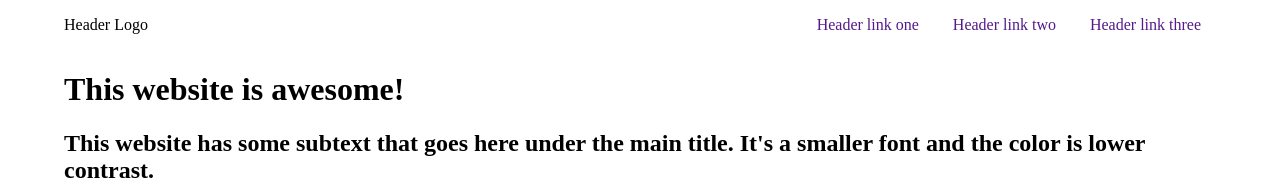
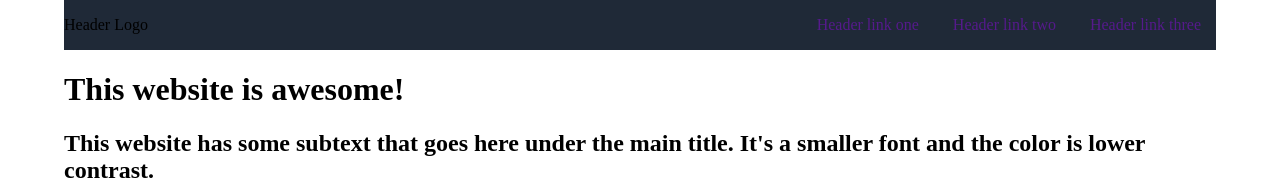
Before and after one commit to Besterfield19/landing-page, a plain HTML site: page index.html in a window 1280 px wide. Shown: the top 182 px of the page. Drawn offline with Linux system fonts and the light colour scheme.

Commit message:
Add css styling to header logo and links to change background color to a dark navy blue

```diff
--- a/style.css
+++ b/style.css
@@ -13,6 +13,7 @@ body {
      flex-direction: row;
      wrap: nowrap;
      justify-content: space-between;
+     background-color: #1f2937;
 }
 
 li {
```
